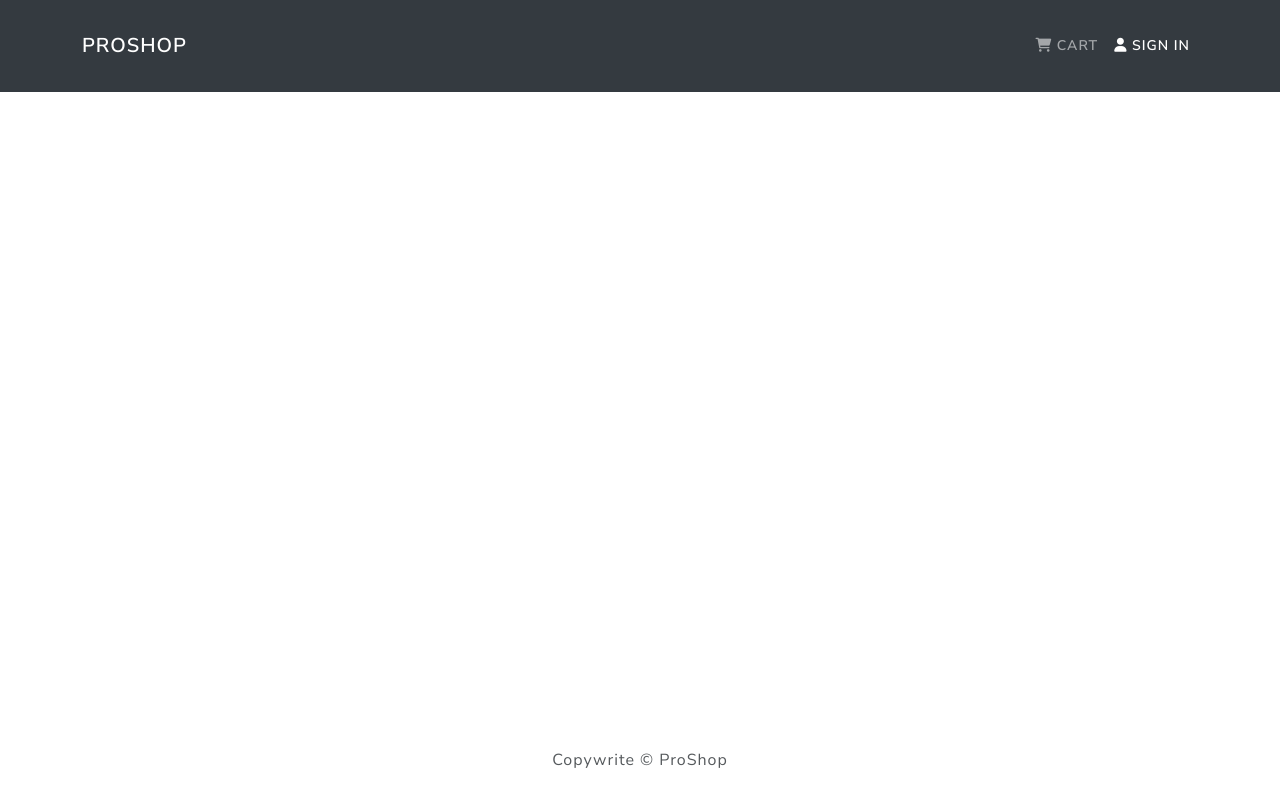
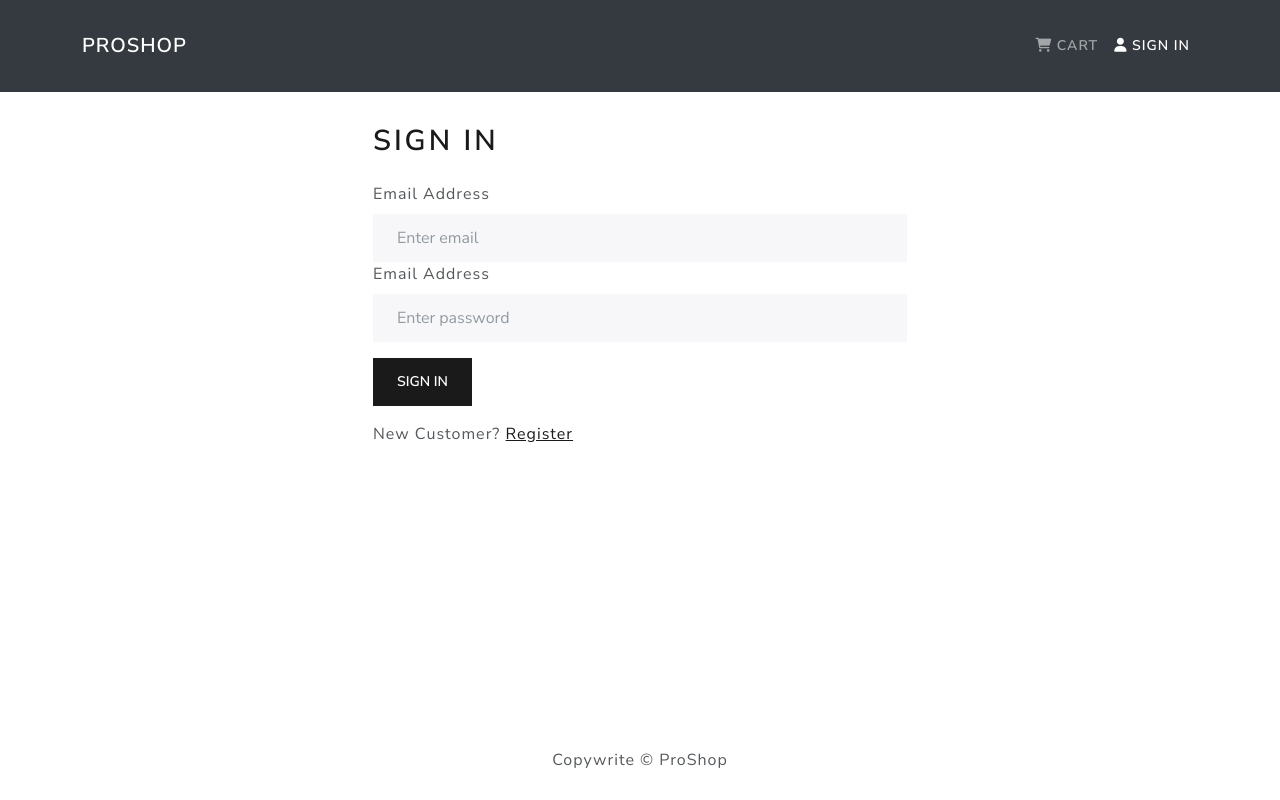
Before and after one commit to EliasInfnet/Proshop, a React (Create React App) app in the folder frontend/: page /login in a window 1280 px wide. Built offline with nearby package versions, Linux system fonts and the light colour scheme.

Commit message:
login redux

```diff
--- a/frontend/src/App.js
+++ b/frontend/src/App.js
@@ -5,6 +5,7 @@
 import HomeScreen from "./screens/HomeScreen";
 import ProductScreen from "./screens/ProductScreen";
 import CartScreen from "./screens/CartScreen";
+import LoginScreen from './screens/LoginScreen';
 
 function App() {
   return (
@@ -14,6 +15,7 @@
         <Container>
           <Routes>
             <Route path='/' element={<HomeScreen />} />
+            <Route path='/login' element={<LoginScreen />} />
             <Route path='/product/:id' element={<ProductScreen />} />
             <Route path='/cart/'>
               <Route index element={<CartScreen />} />
--- /dev/null
+++ b/frontend/src/components/FormContainter.js
@@ -0,0 +1,16 @@
+import React from 'react'
+import { Container, Row, Col } from 'react-bootstrap'
+
+const FormContainter = ({ children }) => {
+  return (
+    <Container>
+      <Row className='justify-content-md-center'>
+        <Col xs={12} md={6}>
+          {children}
+        </Col>
+      </Row>
+    </Container>
+  )
+}
+
+export default FormContainter
--- /dev/null
+++ b/frontend/src/screens/LoginScreen.js
@@ -0,0 +1,78 @@
+import React, { useState, useEffect } from 'react'
+import { Link, useLocation, useNavigate } from 'react-router-dom'
+import { Form, Button, Row, Col } from 'react-bootstrap'
+import { useSelector, useDispatch } from 'react-redux'
+import Message from '../components/Message'
+import Loader from '../components/Loader'
+import FormContainter from '../components/FormContainter'
+import { login } from '../actions/userActions'
+
+const LoginScreen = () => {
+
+  const [email, setEmail] = useState('')
+  const [password, setPassword] = useState('')
+
+  const dispatch = useDispatch()
+  const userLogin = useSelector(state => state.userLogin)
+  const { userInfo, loading, error } = userLogin
+
+  const navigate = useNavigate()
+  const location = useLocation()
+  const redirect = location.search ? location.search.split('=')[1] : '/'
+
+  useEffect(() => {
+    if(userInfo){
+      navigate(redirect)
+    }
+  }, [navigate, userInfo, redirect])
+
+
+  const submitHandler = (e) => {
+    e.preventDefault();
+    dispatch(login(email,password))
+  }
+
+  return (
+    <FormContainter>
+      <h1>Sign In</h1>
+      {error && <Message variant='danger'>{error}</Message>}
+      {loading && <Loader/>}
+      <Form onSubmit={submitHandler}>
+        <Form.Group controlId='email'>
+          <Form.Label>Email Address</Form.Label>
+          <Form.Control
+            type='email'
+            placeholder='Enter email'
+            value={email}
+            onChange={(e) => setEmail(e.target.value)}
+          >
+
+          </Form.Control>
+        </Form.Group>
+
+        <Form.Group controlId='password'>
+          <Form.Label>Email Address</Form.Label>
+          <Form.Control
+            type='password'
+            placeholder='Enter password'
+            value={password}
+            onChange={(e) => setPassword(e.target.value)}
+          >
+
+          </Form.Control>
+        </Form.Group>
+        <Button type='submit' className='mt-3' variant='primary'>Sign In</Button>
+      </Form>
+
+      <Row className='py-3'>
+        <Col>
+          New Customer?{' '}
+          <Link to={redirect ? `/register?redirect=${redirect}` : '/register'}>Register</Link>
+        </Col>
+      </Row>
+
+    </FormContainter>
+  )
+}
+
+export default LoginScreen
```
